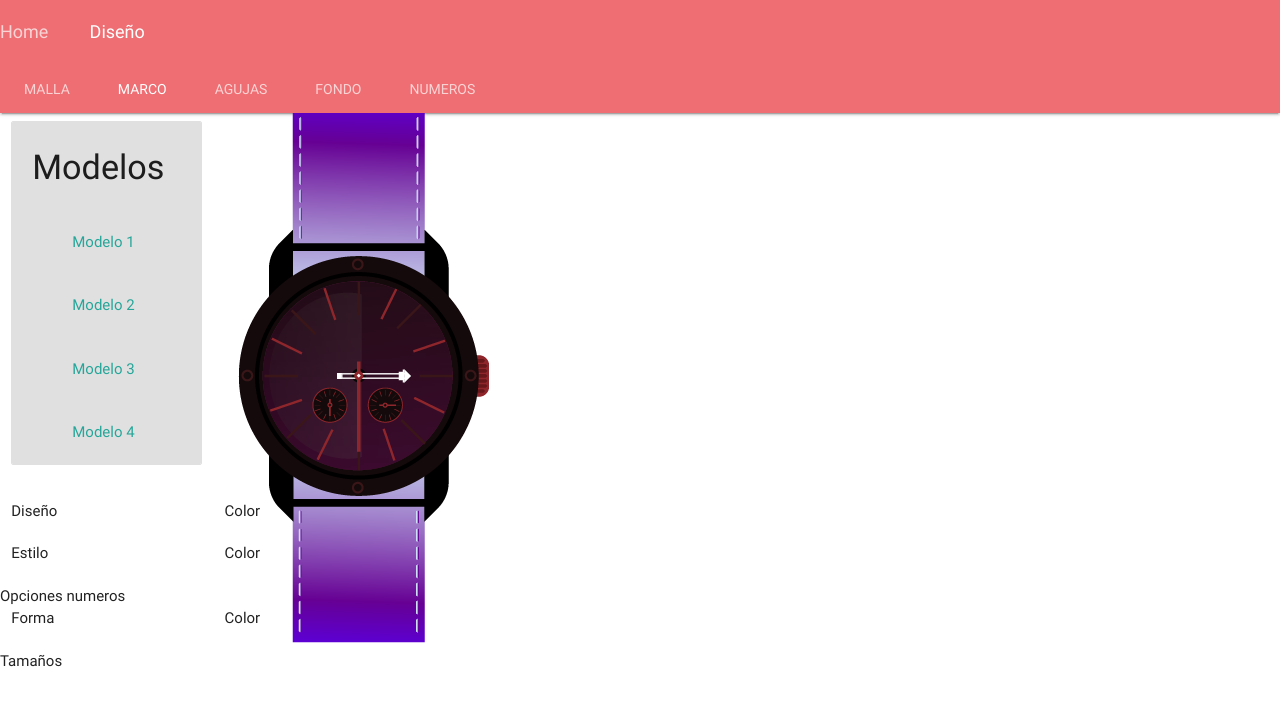
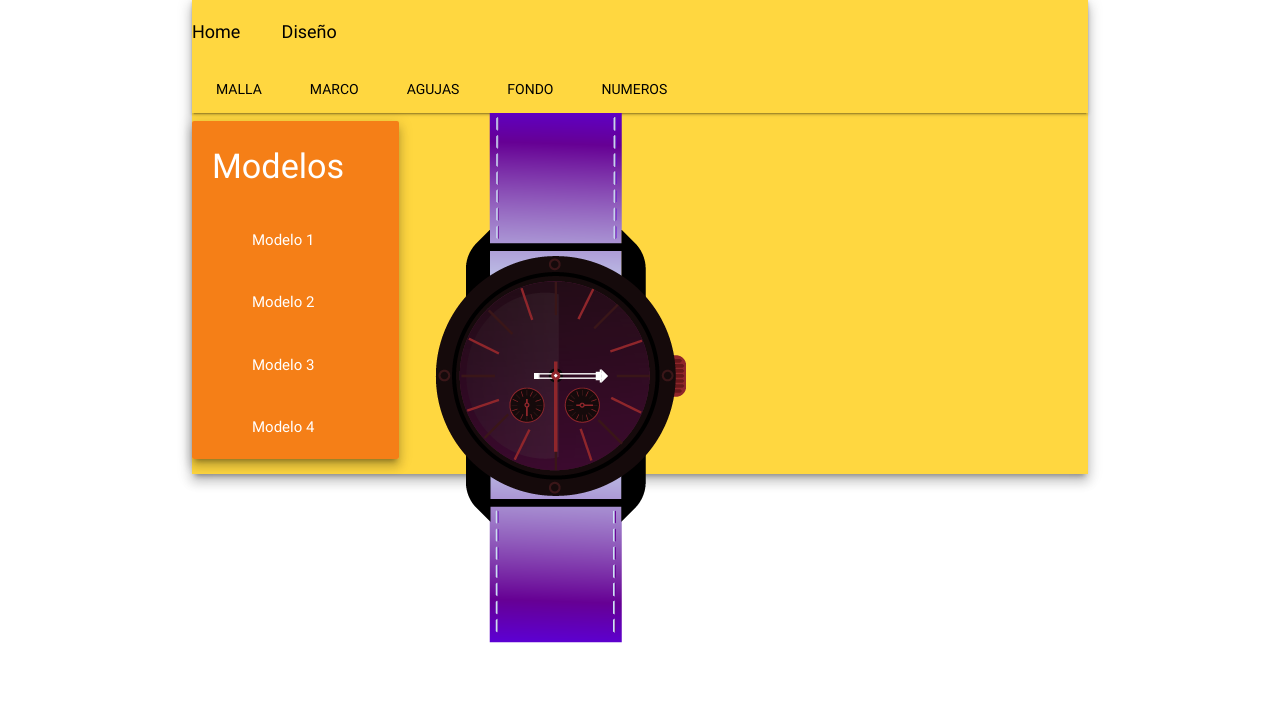
Before and after one commit to IAW-Comision713/Proyecto1, a website: page Proyecto1/public_html/diseno.html in a window 1280 px wide. Drawn offline with Linux system fonts and the light colour scheme.

Commit message:
hay que separar los estilos

```diff
--- a/Proyecto1/public_html/css/estilospartes.css
+++ b/Proyecto1/public_html/css/estilospartes.css
@@ -10,5 +10,48 @@
     position:absolute;
     top:0px;
     left:0px;
+    border: none;
+}
+
+#modelos{
+    border: none;
+    color: white;
+}
+#modelos li{
+    background-color: #f57f17;
     border:none;
 }
+#modelos li a{
+    color: white;
+}
+#nav-mobile li a{
+   color: black ;
+}
+
+#btnPersonalizar{
+    height: 500px;
+}
+
+#btnPersonalizar a{
+    top: 250px;
+    left: 400px;
+    background-color: orange;
+    color: black;
+}
+
+body{
+    background-color: white ;
+}
+
+#contenedor{
+    background-color:#ffd740;
+    size: auto;
+}
+
+#barra1 a{
+    color: black;
+}
+
+#btnMalla,#btnMarco,#btnAgujas,#btnFondo,#btnNumeros{
+    color: black;
+}
--- a/Proyecto1/public_html/diseno.html
+++ b/Proyecto1/public_html/diseno.html
@@ -11,68 +11,48 @@ and open the template in the editor.
         <meta name="viewport" content="width=device-width, initial-scale=1.0">
 
         <link type="text/css" rel="stylesheet" href="css/materialize.css">
-        <link type="text/css" rel="stylesheet" href="css/estilospartes.css">
+        <link type="text/css" rel="stylesheet" href="css/estilospartes.css" media="screen">
         <!--script type="text/javascript" src="codigo.js"></script (no me anduvo!!)-->
     </head>
     <body>
-        <nav class="nav-extended">
+        <div id="contenedor" class="container z-depth-4 ">
+            <nav class="nav-extended transparent">
                 <div class="nav-wrapper">
-              <div class="col s12">
+                  <div id="barra1" class="col s12">
                     <a href="index.html" class="breadcrumb">Home</a>
                     <a href="diseno.html" class="breadcrumb">Diseño</a>
                   </div>
                 </div>
-            <div class="nav-content">
+                <div  class="nav-content">
                     <ul class="tabs tabs-transparent">
-                    <li class="tab"><a id="btnMalla" href="#">Malla</a></li>
-                  <li class="tab"><a id="btnMarco" class="active" href="#test2">Marco</a></li>
-                  <li class="tab"><a id="btnAgujas" href="#test3">Agujas</a></li>
-                  <li class="tab"><a id="btnFondo" href="#test4">Fondo</a></li>
-                  <li class="tab"><a id="btnNumeros" href="#test5">Numeros</a></li>
+                      <li class="tab"><a id="btnMalla" class="active" onclick="" href="#opciones">Malla</a></li>
+                      <li class="tab"><a id="btnMarco"  href="#opciones">Marco</a></li>
+                      <li class="tab"><a id="btnAgujas" href="#opciones">Agujas</a></li>
+                      <li class="tab"><a id="btnFondo" href="#opciones">Fondo</a></li>
+                      <li class="tab"><a id="btnNumeros" href="#opciones">Numeros</a></li>
                     </ul>
                 </div>
             </nav>
-        <div class="row">
-            <div class="col s2">
-                <ul class="collection transparent with-header">
-                    <li class="collection-header" style=" background-color: #e0e0e0"><h4>Modelos</h4></li>
-                    <li class="collection-item" style=" background-color: #e0e0e0"><a href="#!" class="collection-item transparent">Modelo 1</a></li>
-                    <li class="collection-item" style=" background-color: #e0e0e0"><a href="#!" class="collection-item transparent">Modelo 2</a></li>
-                    <li class="collection-item" style=" background-color: #e0e0e0"><a href="#!" class="collection-item transparent">Modelo 3</a></li>
-                    <li class="collection-item" style=" background-color: #e0e0e0"><a href="#!" class="collection-item transparent">Modelo 4</a></li>
+            <div id="opciones" class="row">
+                <div class="col s3">
+                    <ul id="modelos" class="collection transparent with-header z-depth-4">
+                        <li class="collection-header"><h4>Modelos</h4></li>
+                        <li class="collection-item" ><a href="#!" class="collection-item transparent">Modelo 1</a></li>
+                        <li class="collection-item" ><a href="#!" class="collection-item transparent">Modelo 2</a></li>
+                        <li class="collection-item" ><a href="#!" class="collection-item transparent">Modelo 3</a></li>
+                        <li class="collection-item" ><a href="#!" class="collection-item transparent">Modelo 4</a></li>
                     </ul>
                 </div>
                 <div class="col s8">
                     <div id="reloj">
-                    <img class="parte" src="img/malla.png" >
-                    <img class="parte" src="img/marco.png" >
-                    <img class="parte" src="img/fondo.png" >
+                        <img class="parte" src="img/malla.png" alt="imagen malla" >
+                        <img class="parte" src="img/marco.png" alt="imagen marco">
+                        <img class="parte" src="img/fondo.png" alt="imagen fondo">
 
                     </div>
 
                 </div>
             </div>
-
-
-        <div id="test1">
-            <div class="row">
-                <div class="col s2">Diseño</div>
-                <div class="col s2">Color</div>
         </div>
-        </div>
-        <div id="test2">
-            <div class="row">
-                <div class="col s2">Estilo</div>
-                <div class="col s2">Color</div>
-            </div>
-        </div>
-        <div id="test3">Opciones numeros </div>
-        <div id="test4">
-            <div class="row">
-                <div class="col s2">Forma</div>
-                <div class="col s2">Color</div>
-            </div>
-        </div>
-        <div id="test5">Tamaños</div>
     </body>
 </html>
```
Also changed, not shown: Proyecto1/public_html/index.html (+5 -4 lines). Lines whose indentation alone changed are shown as unchanged.
